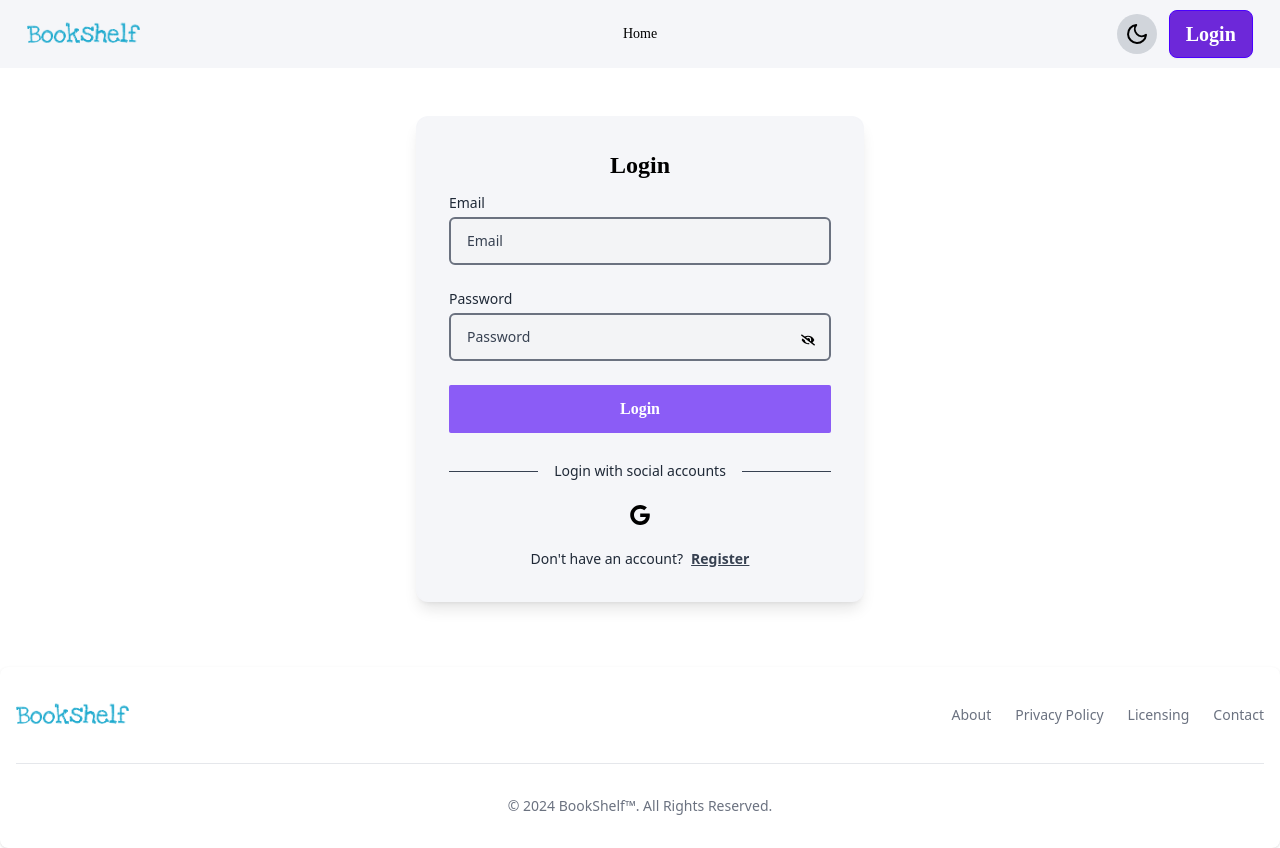
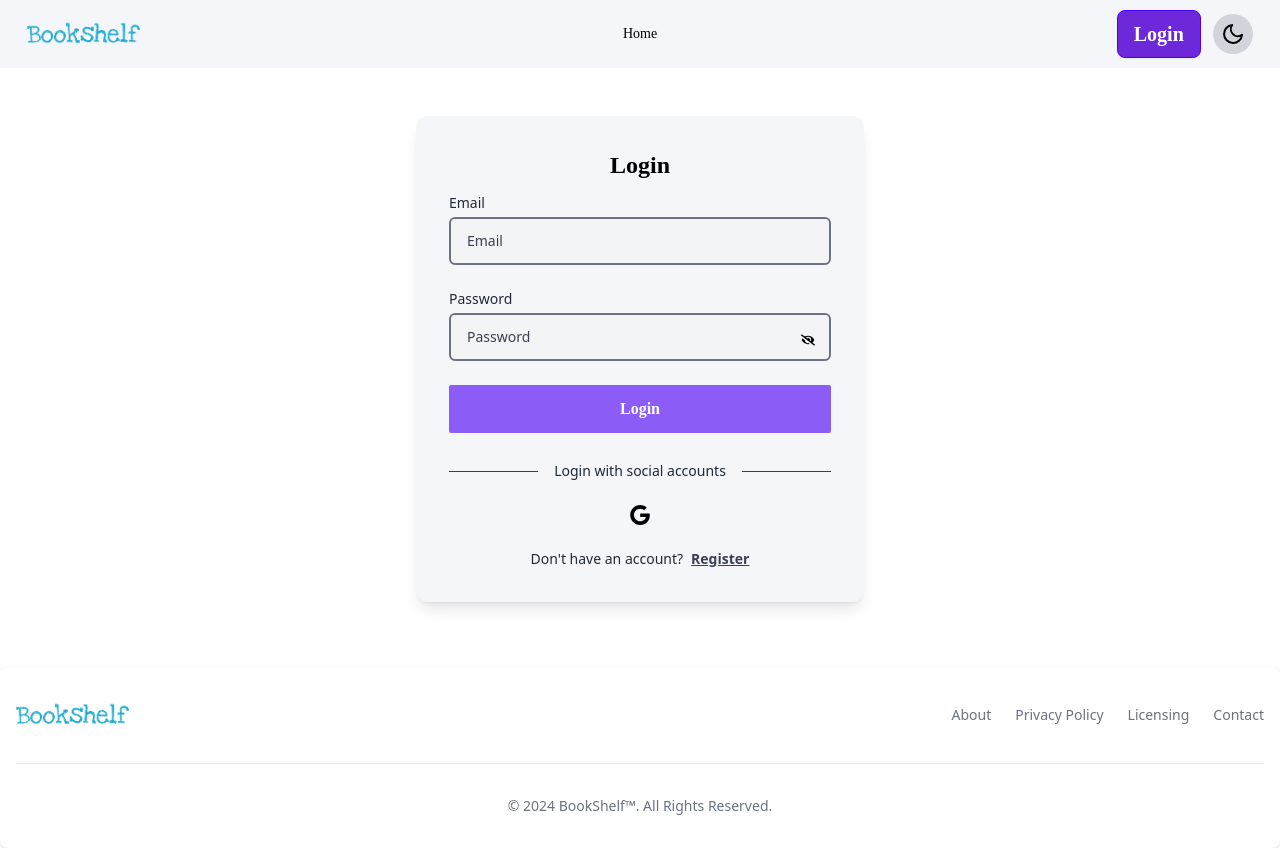
Before and after one commit to HunterMahmud/nova-books-client, a React (Vite) app: page /login in a window 1280 px wide. Built offline with nearby package versions, Linux system fonts and the light colour scheme; no server answers.

Commit message:
navbar updated

```diff
--- a/src/Router/router.jsx
+++ b/src/Router/router.jsx
@@ -42,7 +42,7 @@ const router = createBrowserRouter([
             },
             {
                 path:'/category/:categoryName',
-                element: <ProtectedRoute><CategoryPage/></ProtectedRoute>,
+                element: <CategoryPage/>,
 
             },
             {
--- a/src/components/Navbar.jsx
+++ b/src/components/Navbar.jsx
@@ -113,27 +113,12 @@ const Navbar = () => {
 
         <div className="navbar-end">
           <div className="flex items-center gap-3">
-            <div className="text-black">
-              <button className="text-2xl bg-gray-300 hover:bg-gray-400 p-2 rounded-full">
-                {theme == "dark" ? (
-                  <FiSun
-                    onClick={() => {
-                      localStorage.setItem("theme", "light");
-                      return setTheme("light");
-                    }}
-                  />
-                ) : (
-                  <FiMoon
-                    onClick={() => {
-                      localStorage.setItem("theme", "dark");
-                      return setTheme("dark");
-                    }}
-                  />
-                )}
-              </button>
-            </div>
+
             {user ? (
               <>
+              <div>
+                <p className="text-xs font-poppins hidden sm:block font-bold">{user?.displayName}</p>
+              </div>
                 <img
                   // style={{ display: window.innerWidth <= 541 ? 'block' : 'none' }}
                   referrerPolicy="no-referrer"
@@ -161,6 +146,25 @@ const Navbar = () => {
                 </button>
               </Link>
             )}
+            <div className="text-black">
+              <button className="text-2xl bg-gray-300 hover:bg-gray-400 p-2 rounded-full">
+                {theme == "dark" ? (
+                  <FiSun
+                    onClick={() => {
+                      localStorage.setItem("theme", "light");
+                      return setTheme("light");
+                    }}
+                  />
+                ) : (
+                  <FiMoon
+                    onClick={() => {
+                      localStorage.setItem("theme", "dark");
+                      return setTheme("dark");
+                    }}
+                  />
+                )}
+              </button>
+            </div>
           </div>
         </div>
       </div>
```
